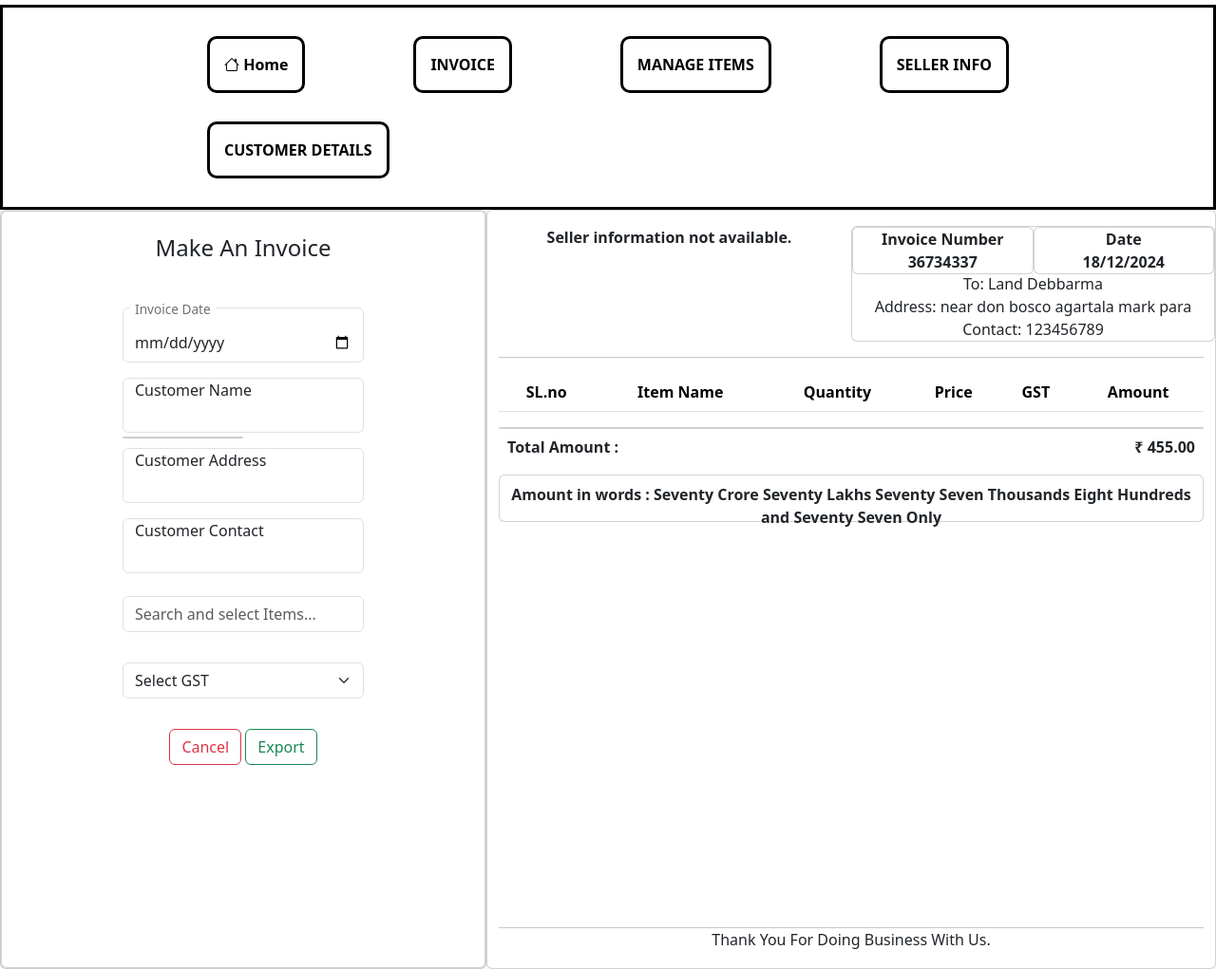
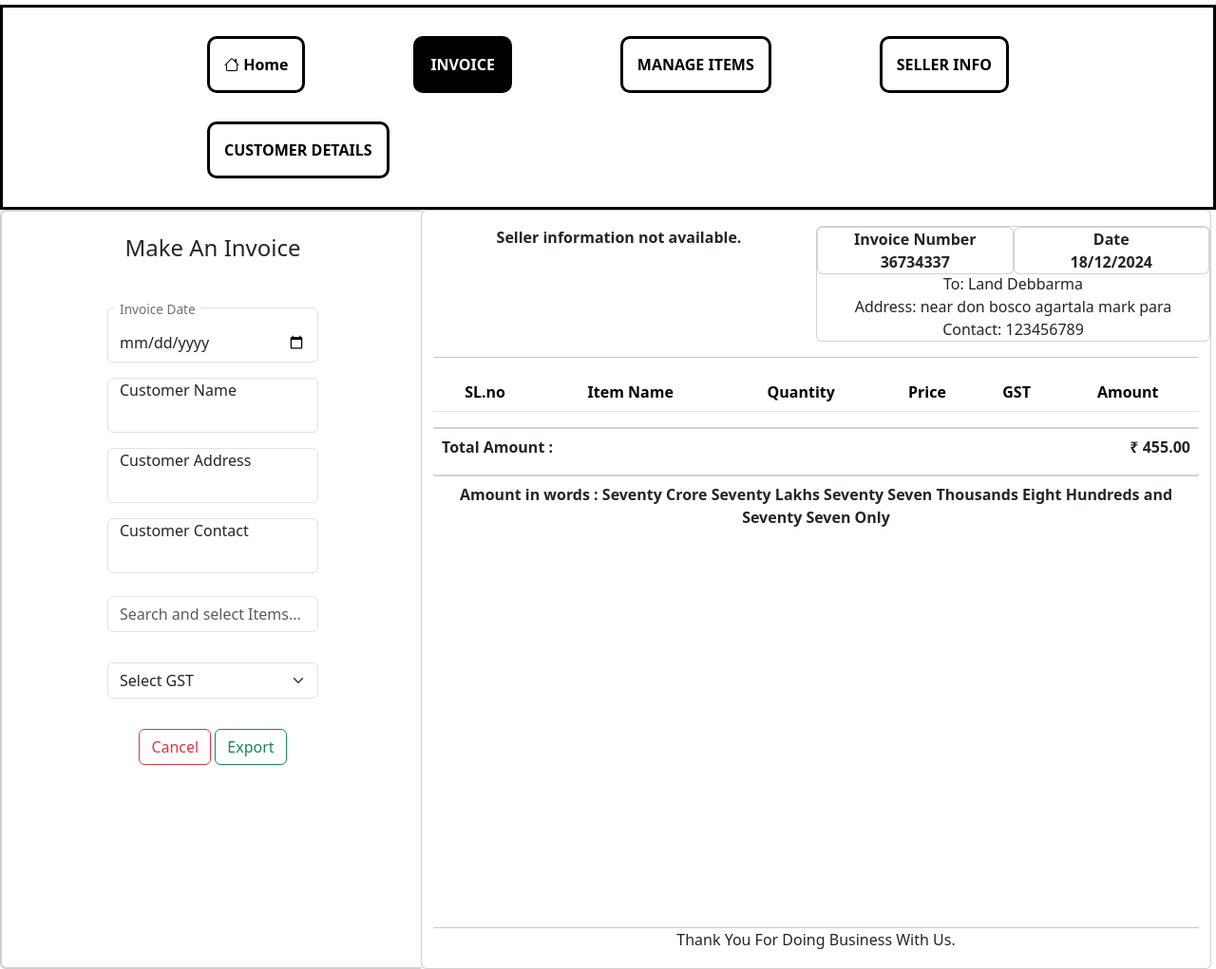
Before and after one commit to Alam-Monir/IdandBilling, a PHP site: page /Billing/index.php in a window 1280 px wide. Shown: the whole page at 95% size. Run offline with PHP 8.4, Linux system fonts and the light colour scheme; data that the repository does not hold is empty.

Commit message:
some bug fix

```diff
--- a/Billing/editItems/index.php
+++ b/Billing/editItems/index.php
@@ -95,6 +95,7 @@
             <div class="mb-3">
               <label for="itemName" class="form-label">Item Name</label>
               <input type="text" class="form-control" id="itemNameToEdit" name="itemName" readonly>
+              <!-- item name edit logic needs to be added -->
             </div>
             <div class="mb-3">
               <label for="itemPrice" class="form-label">Item Price</label>
--- a/Billing/includes/nav.php
+++ b/Billing/includes/nav.php
@@ -61,7 +61,7 @@
   <div class="nav1">
     <ul class="navbar">
       <li><a href="/idandbilling/" class="nav-link"><i class="bi bi-house"></i> Home</a></li>
-      <li><a href="/idandbilling/billing" class="nav-link">INVOICE</a></li>
+      <li><a href="/idandbilling/billing" class="nav-link active">INVOICE</a></li>
       <li><a href="/idandbilling/billing/editItems/" class="nav-link">MANAGE ITEMS</a></li>
       <li><a href="/idandbilling/billing/editsellerinfo/" class="nav-link">SELLER INFO</a></li>
       <li><a href="/idandbilling/billing/customerdetails/" class="nav-link">CUSTOMER DETAILS</a></li>
--- a/Billing/index.php
+++ b/Billing/index.php
@@ -48,7 +48,6 @@
         z-index: 1000;
         max-height: 200px;
         overflow-y: auto;
-        border: 1px solid #ccc;
         background: #fff;
     }
 
@@ -64,7 +63,7 @@
 
 <!--Make an Invoice-->
 
-<div class="card position-absolute start-0 bg-body-tertiary h-100 " style="width: 40%;">
+<div class="card position-absolute start-0 bg-body-tertiary h-100 " style="width:35%;">
 
     <div class="card d-flex align-items-center h-100">
         <h4 class="pt-4">Make An Invoice</h4>
@@ -75,7 +74,7 @@
         <div class="form-floating w-50">
             <input type="text" id="customerName" class="form-control mt-3" placeholder="Customer Name" required>
             <label for="customerName">Customer Name</label>
-            <ul id="suggestions" class="list-group position-absolute mt-1 w-50"></ul>
+            <ul id="suggestions" class="list-group position-absolute w-50"></ul>
         </div>
         <div class="form-floating w-50">
             <input type="text" id="customerAddress" class="form-control mt-3" placeholder="Customer Address" required>
@@ -127,7 +126,7 @@
 
 <!--table invoice-->
 
-<div id="invoice" class="ml-5 bg-body-tertiary position-absolute end-0 h-100" style="width: 60%;">
+<div id="invoice" class="ml-5 bg-body-tertiary position-absolute end-0 h-100" style="width: 65%; margin-right:5px">
     <div class="container text-center card h-100">
         <div class="row ">
             <?php
@@ -185,8 +184,8 @@
             <div class="fw-bold p-2 g-col-6 position-absolute top-0 end-0" id="totalAmount">₹ 455.00</div>
         </div>
 
-        <div class="card mb-5 pb-lg-5 ">
-            <div class="fw-bold p-2 g-col-6 position-absolute top-0 start-0" id="amountInWords">Amount in words : Seventy Crore Seventy Lakhs Seventy Seven Thousands Eight Hundreds and Seventy Seven Only</div>
+        <div class="card">
+            <div class="fw-bold p-2 g-col-6 position-absolute top-0 start-0 " id="amountInWords">Amount in words : Seventy Crore Seventy Lakhs Seventy Seven Thousands Eight Hundreds and Seventy Seven Only</div>
         </div>
         <div class="footer text-center" style="margin-top: auto; padding: 10px 0;">
             <hr style="margin: 0;">
```
Also changed, not shown: index.html (+16 -19 lines), 1 other file.
